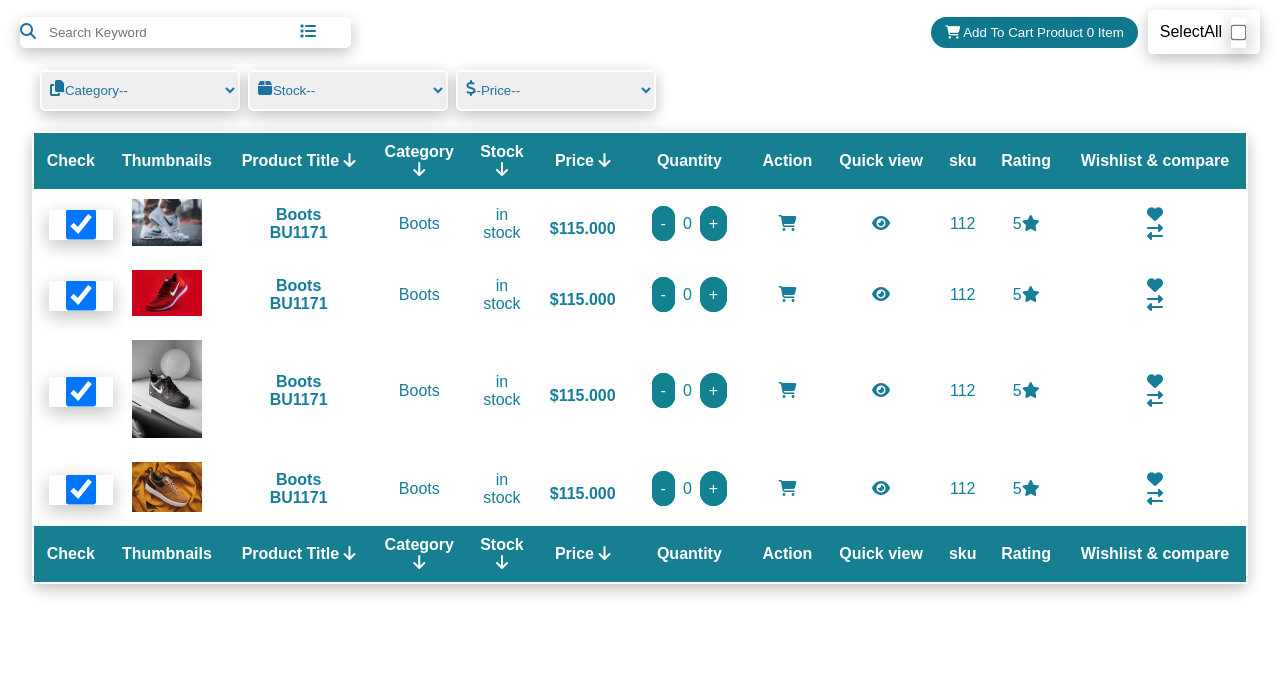
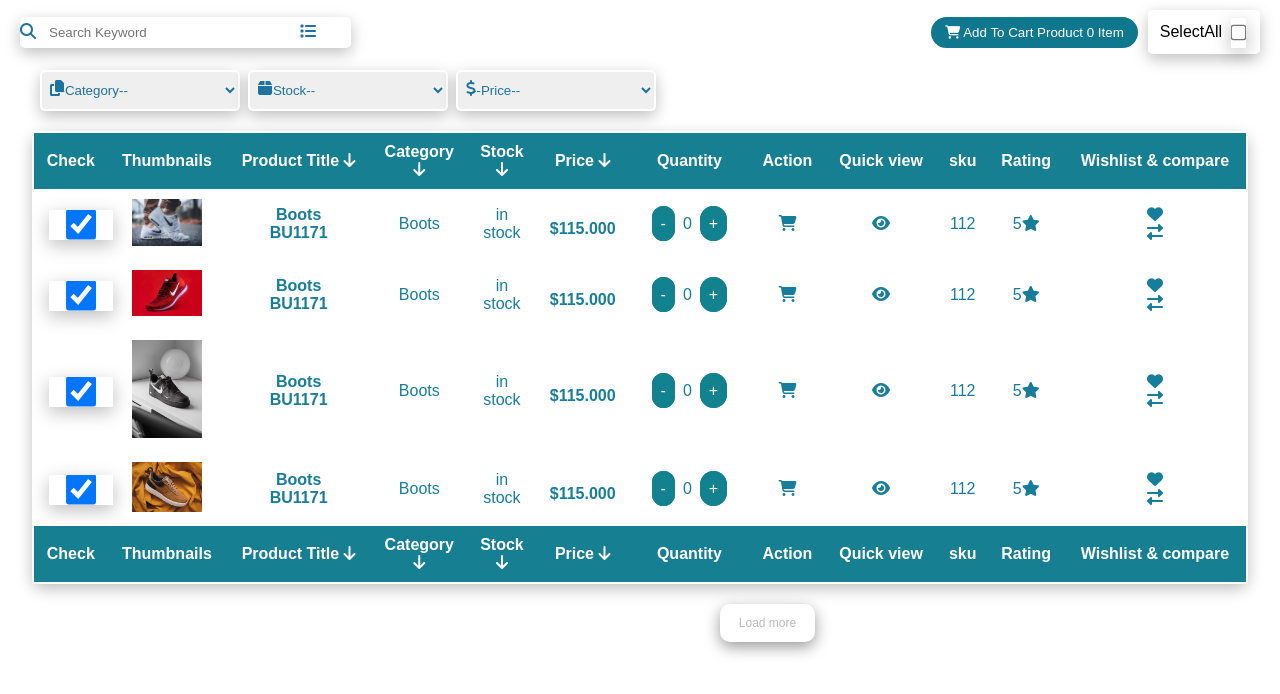
Before and after one commit to MuhammadHussain2006/-TableLayout-, a plain HTML site: page index.html in a window 1280 px wide. Drawn offline with Linux system fonts and the light colour scheme.

Commit message:
Table Layout

```diff
--- a/index.html
+++ b/index.html
@@ -222,5 +222,9 @@
         </tr>
       </table>
     </section>
+
+    <section>
+        <button class="LastOption">Load more</button>
+    </section>
   </body>
 </html>
--- a/style.css
+++ b/style.css
@@ -169,3 +169,18 @@ input[type="checkbox"] {
     font-weight: bold;
     padding-top: 20px;
 }
+
+
+
+
+.LastOption{
+    margin-left: 720px;
+    border: 2px solid #fff;
+    border-radius: 10px;
+    box-shadow: 0px 5px 15px rgba( 0, 0, 0, 0.4);
+    font-size: 12px;
+    background-color: #fff;
+    color: rgba(49, 45, 45, 0.327);
+    padding: 10px;
+    width: 95px;
+}
```
